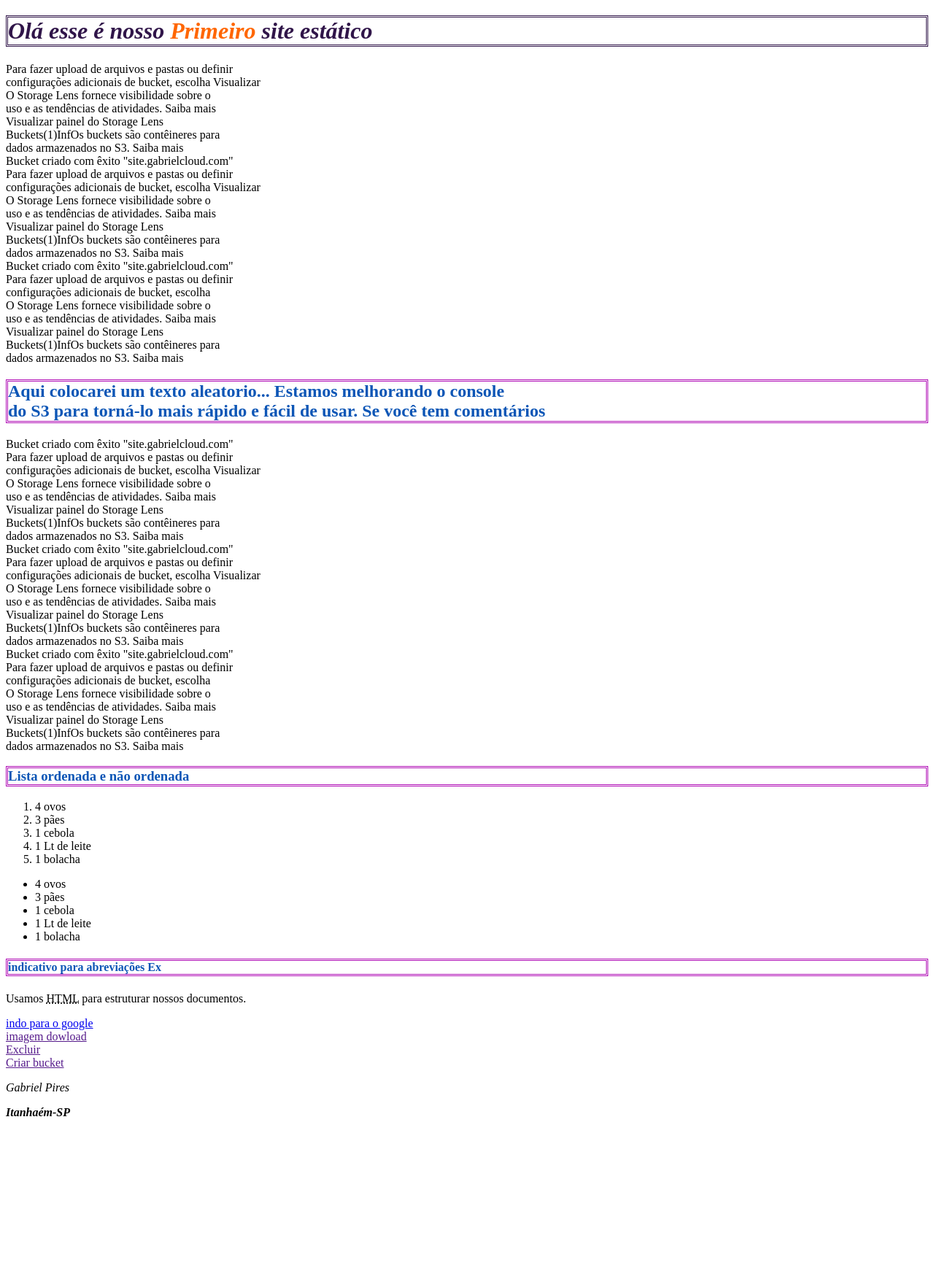
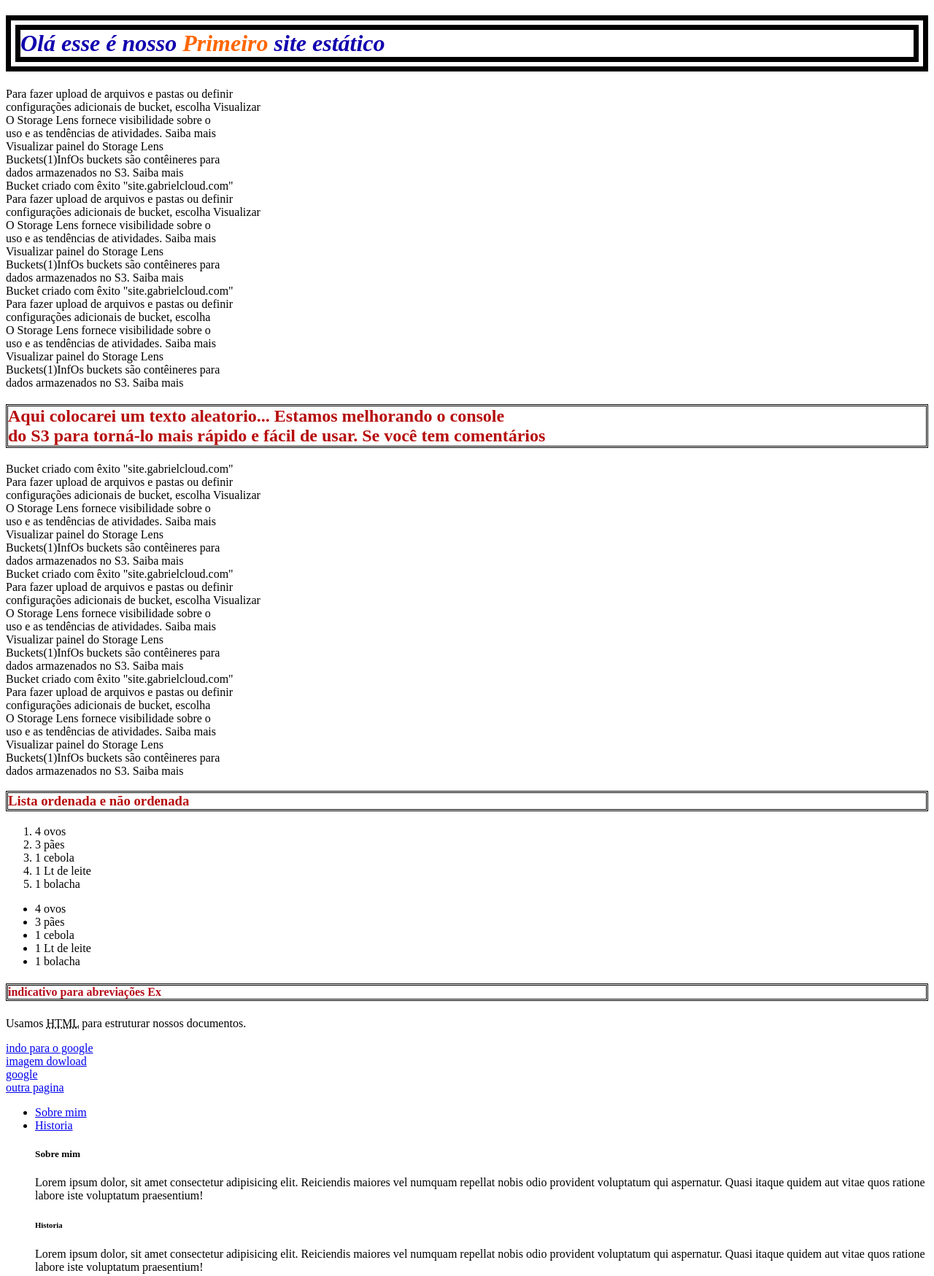
Before and after one commit to gbsantos97/estudando-html-css, a plain HTML site: page index.html in a window 1280 px wide. Shown: the top 1749 px of the page at 73% size. Before the commit the page ends 1542 px from the top, so only its background shows below. Drawn offline with Linux system fonts and the light colour scheme.

Commit message:
atualizando estudo

```diff
--- a/estilo.css
+++ b/estilo.css
@@ -1,24 +1,25 @@
 
-h1 {color: #301549;
-    border: #301549;
+
+h1 {color: #1100ad;
+    border: 20px #000000;
     border-style: double;
 
 }
 h2 {
 
-    color: #0d56b6;
-    border: #b00db6;
+    color: #b60d0d;
+    border: #000000;
     border-style: double;
 }
 h3 {
 
-    color: #0d56b6;
-    border: #b00db6;
+    color: #b60d0d;
+    border: #000000;
     border-style: double;
 }
 h4 {
 
-    color: #0d56b6;
-    border: #b00db6;
+    color: #b60d1b;
+    border: #000000;
     border-style: double;
 }
--- a/index.html
+++ b/index.html
@@ -4,9 +4,11 @@
     <meta charset="UTF-8">
     <meta http-equiv="X-UA-Compatible" content="IE=edge">
     <meta name="viewport" content="width=device-width, initial-scale=1.0">
-    <title>Document</title>
+    <meta name="description"content="um web site"><!--aqui fica a descrição de procura no google-->
+    <meta name="author"content="Gabriel Pires da Silva"> <!--para ter prorpriedade sobre a pagina-->
+    <title>Site estatico</title>
     <link rel="stylesheet" href="./estilo.css"> <!--aqui a conexão do meu arquivo html com meu css-->
-
+    <link rel="icon" href="index3.html"><!--tentando adicionar icone-->
 </head>
 <body>
     <h1 tabindex="1" title="Primeiro site estático"> <!-- aqui eu dei atributos in line a minha tag tags-->
@@ -94,24 +96,26 @@
            Usamos <abbr title="Hipertext Markup Language">HTML</abbr> para estruturar nossos documentos.
         </p>
             <a href="https://www.google.com">indo para o google</a></br><!--tag "a" leva a lugares resumindo um botão de link-->
-            <a href="" button-download="">imagem dowload</a></br> <!--aqui coloquei dowload em vez do endereço Href enviar você para o link ele vai fazer o dowload da pagina foto etc-->
-            <a href="">Excluir</a></br>
-            <a href="">Criar bucket</a></br>
+            <a href="https://source.unsplash.com/random" data-meta="button-download" >imagem dowload</a></br> <!--(preciso arrumar)aqui coloquei dowload em vez do endereço Href enviar você para o link ele vai fazer o dowload da pagina foto etc-->
+            <a href="https://www.google.com" target="_blank">google </a></br><!--aqui o target "_blank" que abrira o site em uma nova aba-->
+            <a href="index2.html">outra pagina</a></br> <!--aqui estou navegando dentro do meu prorprio arquivo-->
+
+    <ul>
+        <li><a href="#about">Sobre mim</a></li><!--aqui estou dando exemplo de ancoragem-->
+
+
+        <li><a href="#history">Historia</a></li> <!--botões e abaixo -->
+
+    <h5 id="about">Sobre mim </h5><!--ancoras !!-->
+    Lorem ipsum dolor, sit amet consectetur adipisicing elit. Reiciendis maiores vel numquam repellat nobis odio provident voluptatum qui aspernatur. Quasi itaque quidem aut vitae quos ratione labore iste voluptatum praesentium!
+
+
+    <h6 id="history">Historia</h6>
+    Lorem ipsum dolor, sit amet consectetur adipisicing elit. Reiciendis maiores vel numquam repellat nobis odio provident voluptatum qui aspernatur. Quasi itaque quidem aut vitae quos ratione labore iste voluptatum praesentium!
+    </ul>
 <address>
     <p>Gabriel Pires</p>
     <strong>Itanhaém-SP</strong>
 </address>
 </body>
 </html>
-<!--a aria-disabled="false"                      onde busquei o exemplo https://4shared.softonic.com.br/
- class="s-button-app s-button-app--large s-button-app--primary s-button-app--full js-trigger-modal-di js-button-loading"
- href="https://4shared.softonic.com.br/download"
- data-meta="button-download"
- data-meta-data="main"><div class="s-button-app__main">
-    <strong>Download grátis<span>para Windows</span></strong></div>
-    <div class="s-button-app__aside"><div
-        class="s-icon s-icon-download s-icon--medium js-button-icon">
-        <svg class="s-icon__svg" viewBox="0 0 1024 1024" role="img">
-            <use class="s-icon__use" xlink:href="#s-icon-symbol-download" x="0"
-             y="0"></use></svg></div><div class="spinner-wait js-button-spinner is-hidden">
-                <div class="spinner-wait__animation"></div></div></div></a> -->
--- /dev/null
+++ b/style.css
@@ -0,0 +1,28 @@
+/* {background-color: rgb(24, 133, 184);} /*exemplo de seletor global*/
+/*#container {
+    width: 200px;
+}
+.m-40 {
+margin: 40px;
+}*/
+h1 /*podendo se aplicado assim para multiplos h1,h2*/  {
+   /* border: 20px #000000;*//*bordas*/
+    color: red;/*cor*/
+    font-size: x; /*tamanho da fonte*/
+    background-color: rgb(143, 43, 43);/*cor de fundo*/
+    margin: 20px;/*margem*/
+    padding: 60px; /*espaço dentro da caixa*/
+}/*h1 aqui é o Seletor...
+declaração é oque fica dentro do {}
+as propriedades são color bababa...
+e o valor que é oque vai na propriedade*/
+/*
+#seletores
+Conecta um elemento HTML com CSS
+## Tipos
+* Global selector '*'
+* Element/Type Selector 'h1,h2,p,div'
+* ID Selector '#box,container'
+* Classe Selector '.red, .m-4
+*Attribute Selector, Pseudo-class, Pseudo-element, e outros
+*/
```
Also changed, not shown: index2.html (added, +12 -0 lines), index3.html (added, +26 -0 lines).
